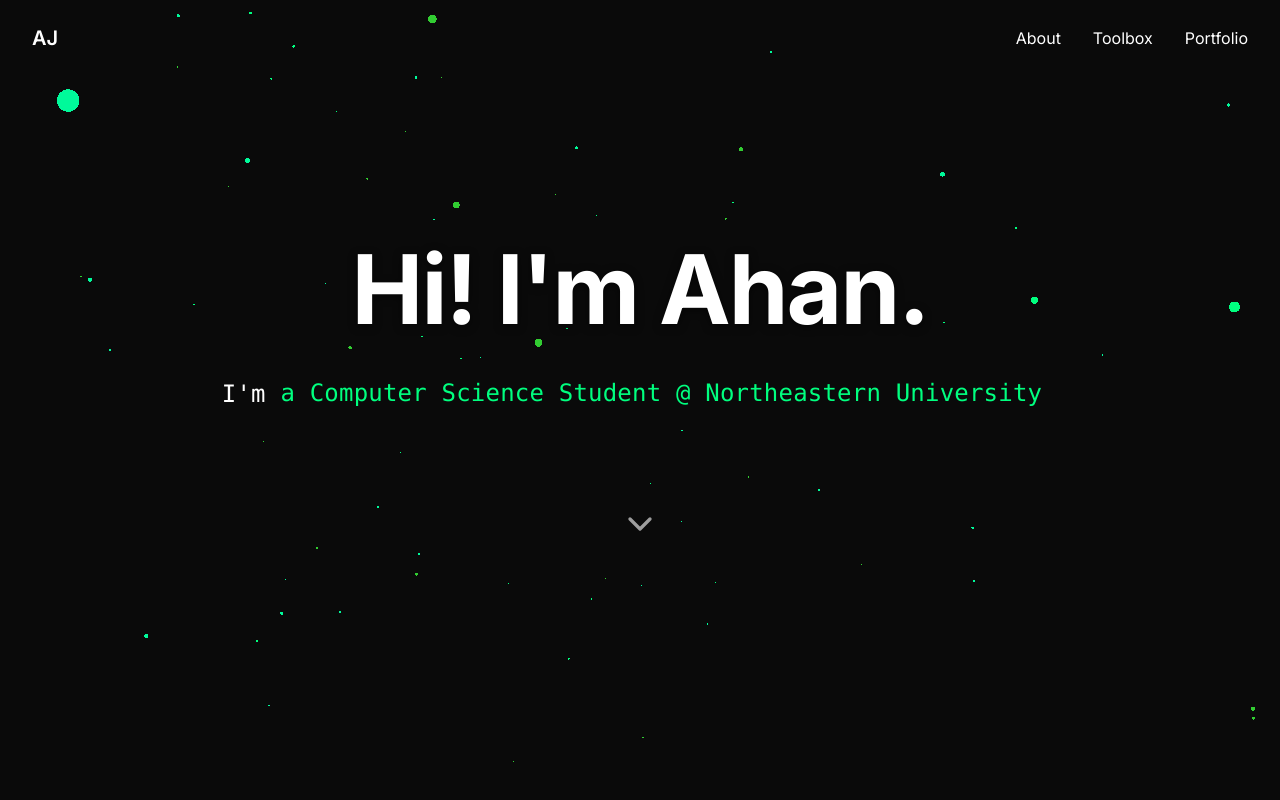
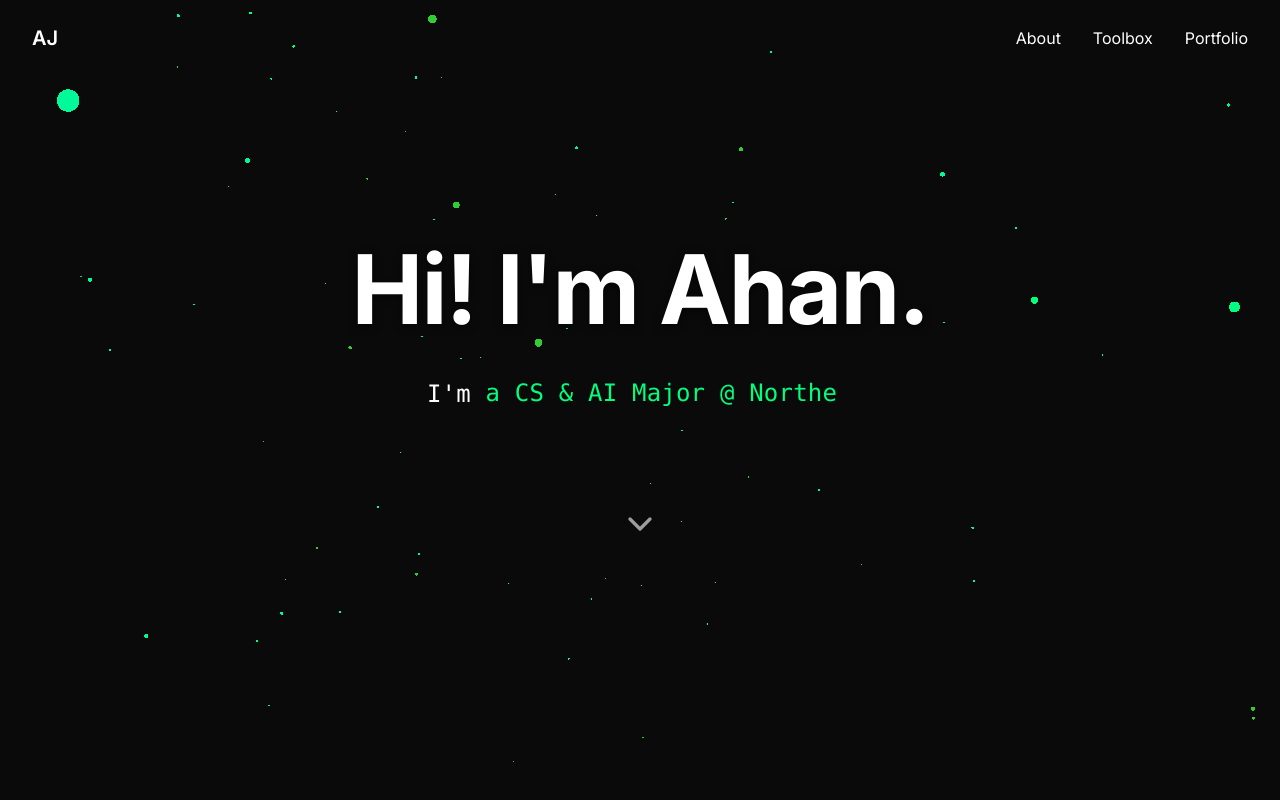
Before and after one commit to ahan-jain/personal-website, a React (Vite) app: page / in a window 1280 px wide. Shown: the top 800 px of the page. Built offline with nearby package versions, Linux system fonts and the light colour scheme.

Commit message:
Update App.tsx

```diff
--- a/src/App.tsx
+++ b/src/App.tsx
@@ -21,7 +21,7 @@ function App() {
   const targetTextRef = useRef('');
 
   const typingPhrases = [
-    "a Computer Science Student @ Northeastern University",
+    "a CS & AI Major @ Northeastern University",
     "a Software Engineer @ Darby",
     "a Pianist, Drummer, Guitarist and Vocalist",
     "a Backend Developer",
```
